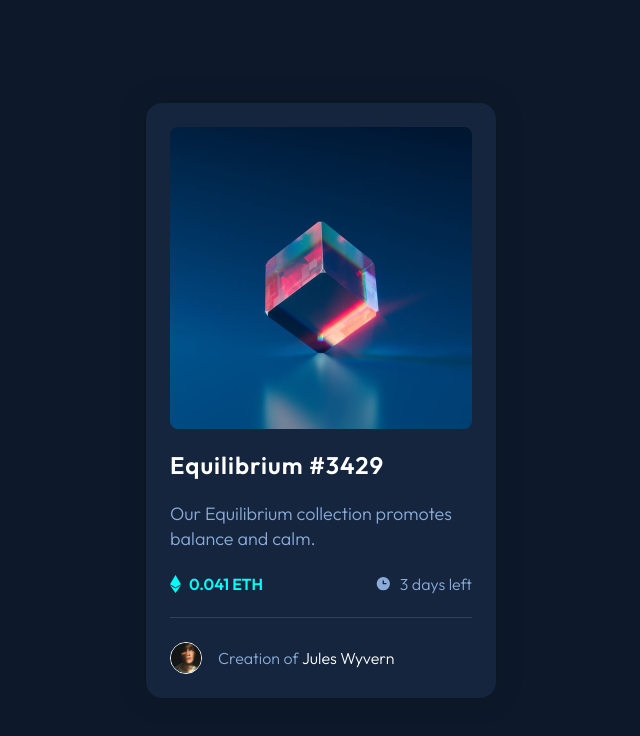
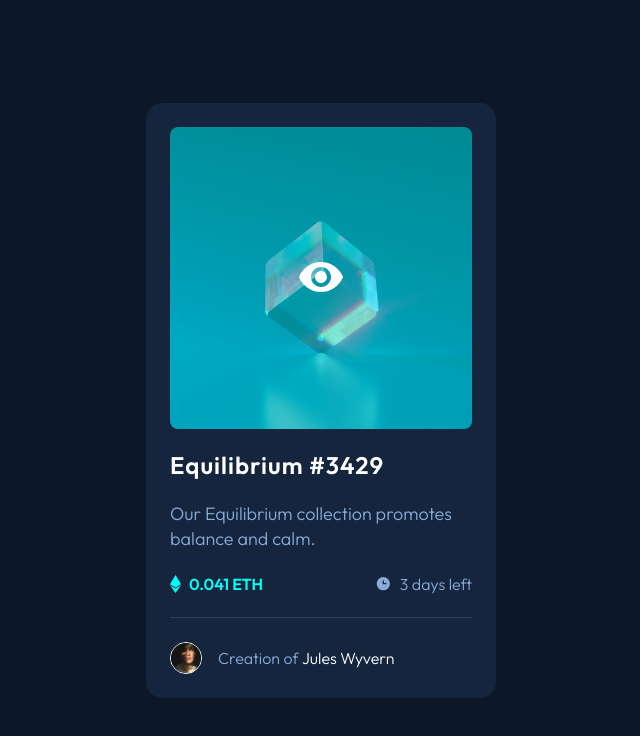
Before and after one commit to Vyonyx/NFTPreviewCard, a Vue app: page / in a window 1280 px wide. In both pictures the pointer is over the element 640 px from the left and 277 px from the top of the page. Shown: the top 736 px of the page, without its empty margins (319-959 px from the left). Built offline with nearby package versions, Linux system fonts and the light colour scheme.

Commit message:
add hover effect to Card component's image

```diff
--- a/src/components/Card.vue
+++ b/src/components/Card.vue
@@ -64,6 +64,34 @@ defineProps<Artwork>()
   justify-content: center;
   align-items: center;
   overflow: hidden;
+  position: relative;
+
+  &:hover {
+    cursor: pointer;
+
+    &::before,
+    &::after {
+      content: "";
+      position: absolute;
+      top: 0;
+      left: 0;
+      width: 100%;
+      height: 100%;
+      z-index: 10;
+    }
+
+    &::before {
+      background: var(--cyan);
+      opacity: 0.5;
+    }
+
+    &::after {
+      content: url(/icon-view.svg);
+      display: flex;
+      justify-content: center;
+      align-items: center;
+    }
+  }
 
   img {
     width: 100%;
```
Also changed, not shown: public/icon-view.svg (added).
